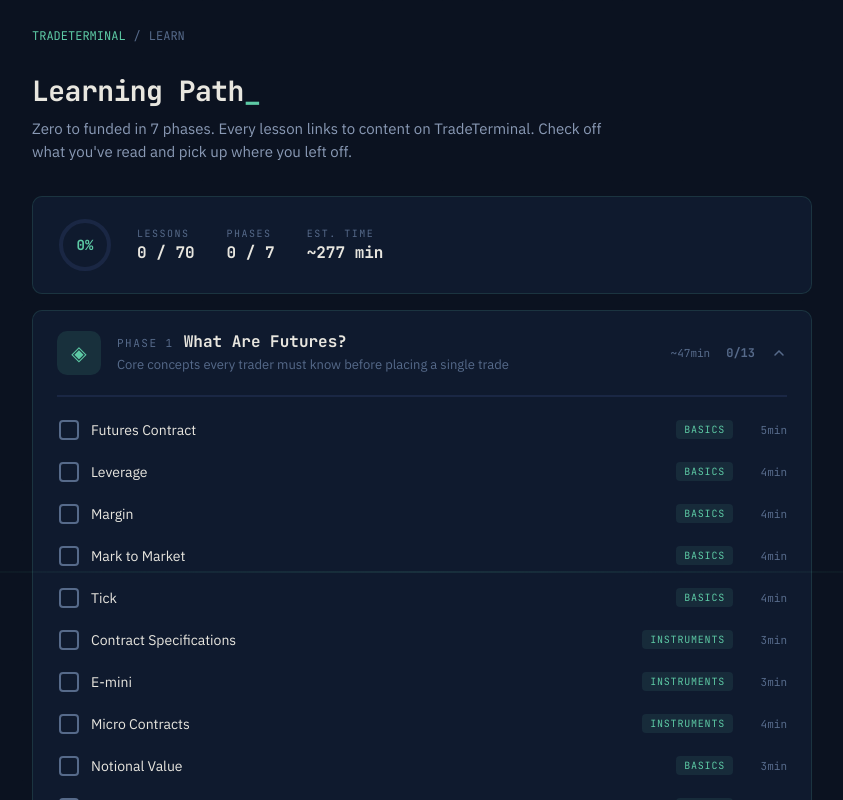
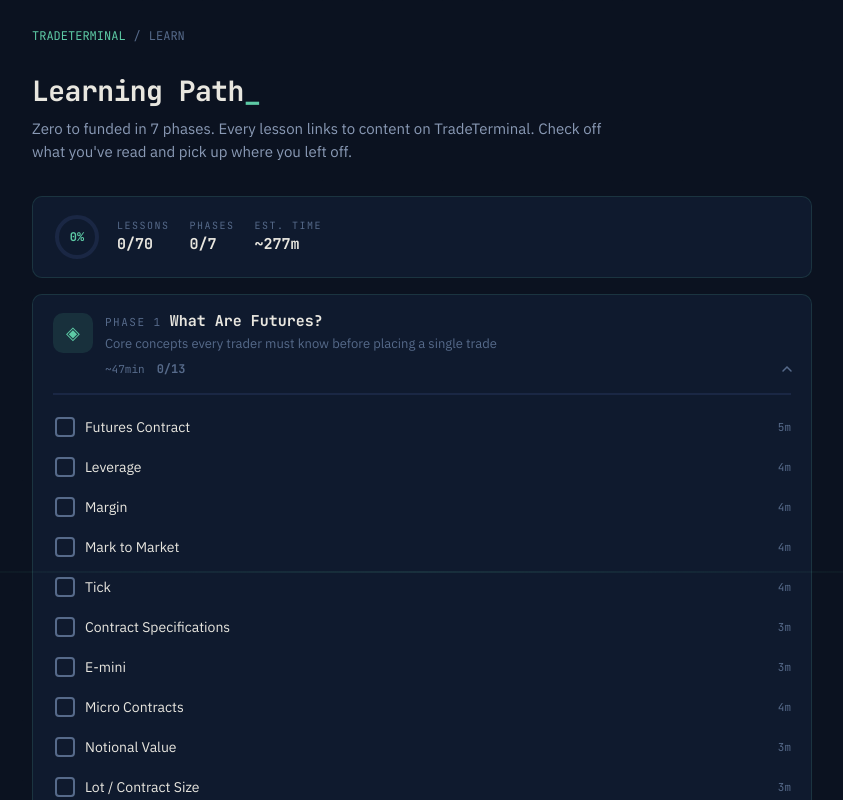
Before and after one commit to leembrandon/TradeTerminal, a Next.js app: page /learn in a window 1280 px wide. Shown: the top 800 px of the page, without its empty margins (218-1061 px from the left). Built offline with nearby package versions, Linux system fonts and the light colour scheme.

Commit message:
Update LearnClient.js

```diff
--- a/app/learn/LearnClient.js
+++ b/app/learn/LearnClient.js
@@ -134,10 +134,10 @@ function LessonRow({ lesson, completed, onToggle, index }) {
       onMouseEnter={() => setHovered(true)}
       onMouseLeave={() => setHovered(false)}
       style={{
-        display: "flex", alignItems: "center", gap: 12,
-        padding: "11px 16px", background: hovered ? C.bgCardHover : "transparent",
+        display: "flex", alignItems: "center", gap: 10,
+        padding: "10px 12px", background: hovered ? C.bgCardHover : "transparent",
         borderRadius: 6, borderLeft: `2px solid ${completed ? C.green : "transparent"}`,
-        transition: "background 0.15s",
+        transition: "background 0.15s", flexWrap: "wrap",
       }}
     >
       {/* Checkbox */}
@@ -158,10 +158,10 @@ function LessonRow({ lesson, completed, onToggle, index }) {
         )}
       </div>
 
-      {/* Clickable lesson link */}
+      {/* Clickable lesson link — takes remaining space */}
       <Link href={url} style={{
-        flex: 1, display: "flex", alignItems: "center", gap: 8,
-        textDecoration: "none", minWidth: 0,
+        flex: "1 1 0%", display: "flex", alignItems: "center", gap: 8,
+        textDecoration: "none", minWidth: 0, overflow: "hidden",
       }}>
         <span style={{
           fontFamily: F.body, fontSize: 14,
@@ -182,32 +182,12 @@ function LessonRow({ lesson, completed, onToggle, index }) {
         </svg>
       </Link>
 
-      {/* Content type badge — hover only */}
-      <span style={{
-        fontFamily: F.mono, fontSize: 9, color: C.textMuted,
-        background: `${C.textMuted}15`, padding: "2px 7px", borderRadius: 3,
-        letterSpacing: 0.8, flexShrink: 0,
-        opacity: hovered ? 1 : 0, transition: "opacity 0.15s",
-        pointerEvents: "none",
-      }}>
-        {typeLabel}
-      </span>
-
-      {/* Category pill */}
-      <span style={{
-        fontFamily: F.mono, fontSize: 10, color: catColor,
-        background: `${catColor}18`, padding: "3px 8px", borderRadius: 4,
-        textTransform: "uppercase", letterSpacing: 0.8, flexShrink: 0,
-      }}>
-        {lesson.category}
-      </span>
-
-      {/* Reading time */}
+      {/* Reading time — always visible, compact */}
       <span style={{
         fontFamily: F.mono, fontSize: 11, color: C.textMuted,
-        flexShrink: 0, minWidth: 42, textAlign: "right",
+        flexShrink: 0, whiteSpace: "nowrap",
       }}>
-        {lesson.time}min
+        {lesson.time}m
       </span>
     </div>
   );
@@ -233,27 +213,27 @@ function PhaseCard({ phase, progress, onToggleLesson, defaultExpanded }) {
       {/* Header */}
       <div onClick={() => setExpanded(!expanded)}
         style={{
-          display: "flex", alignItems: "center", gap: 16,
-          padding: "20px 24px", cursor: "pointer", userSelect: "none",
+          padding: "16px 16px 16px 20px", cursor: "pointer", userSelect: "none",
         }}>
+        <div style={{ display: "flex", alignItems: "flex-start", gap: 12 }}>
           <div style={{
-          width: 44, height: 44, borderRadius: 10,
+            width: 40, height: 40, borderRadius: 10, marginTop: 2,
             background: isComplete ? `${C.green}15` : `rgba(93,202,165,0.12)`,
             display: "flex", alignItems: "center", justifyContent: "center",
-          flexShrink: 0, fontSize: 20, color: isComplete ? C.green : C.teal,
+            flexShrink: 0, fontSize: 18, color: isComplete ? C.green : C.teal,
             transition: "all 0.3s",
           }}>
             {isComplete ? "✓" : phase.icon}
           </div>
 
           <div style={{ flex: 1, minWidth: 0 }}>
-          <div style={{ display: "flex", alignItems: "baseline", gap: 10, flexWrap: "wrap" }}>
+            <div style={{ display: "flex", alignItems: "baseline", gap: 8, flexWrap: "wrap" }}>
               <span style={{
                 fontFamily: F.mono, fontSize: 11, color: C.textMuted,
                 textTransform: "uppercase", letterSpacing: 1.5,
               }}>Phase {phase.phase}</span>
               <span style={{
-              fontFamily: F.display, fontSize: 16, color: isComplete ? C.green : C.textPrimary,
+                fontFamily: F.display, fontSize: 15, color: isComplete ? C.green : C.textPrimary,
                 fontWeight: 600,
               }}>{phase.title}</span>
             </div>
@@ -271,23 +251,27 @@ function PhaseCard({ phase, progress, onToggleLesson, defaultExpanded }) {
                 <span>Continue: {nextLesson.title}</span>
               </div>
             )}
-        </div>
-
-        <div style={{ display: "flex", alignItems: "center", gap: 16, flexShrink: 0 }}>
+            {/* Stats row — below the title so it never competes for space */}
+            <div style={{
+              display: "flex", alignItems: "center", gap: 12, marginTop: 8,
+            }}>
               <span style={{ fontFamily: F.mono, fontSize: 11, color: C.textMuted }}>~{totalTime}min</span>
               <span style={{
                 fontFamily: F.mono, fontSize: 12, fontWeight: 600,
                 color: isComplete ? C.green : pct > 0 ? C.teal : C.textMuted,
               }}>{completedCount}/{totalCount}</span>
+              <div style={{ flex: 1 }} />
               <svg width="16" height="16" viewBox="0 0 16 16"
                 style={{ transform: expanded ? "rotate(180deg)" : "rotate(0deg)", transition: "transform 0.25s ease", color: C.textMuted }}>
                 <path d="M4 6L8 10L12 6" stroke="currentColor" strokeWidth="1.5" fill="none" strokeLinecap="round" />
               </svg>
             </div>
           </div>
+        </div>
+      </div>
 
       {/* Progress bar */}
-      <div style={{ height: 2, background: C.bgSurface, margin: "0 24px" }}>
+      <div style={{ height: 2, background: C.bgSurface, margin: "0 20px" }}>
         <div style={{
           height: 2, width: `${pct}%`, background: isComplete ? C.green : C.teal,
           borderRadius: 1, transition: "width 0.4s ease",
@@ -406,38 +390,38 @@ export default function LearnClient({ learningPath }) {
       {/* Overall Progress */}
       <div style={{
         background: C.bgCard, border: `1px solid ${C.border}`, borderRadius: 10,
-        padding: "20px 24px", marginBottom: 16,
+        padding: "16px 20px", marginBottom: 16,
       }}>
-        <div style={{ display: "flex", alignItems: "center", gap: 24, flexWrap: "wrap" }}>
+        <div style={{ display: "flex", alignItems: "center", gap: 16, flexWrap: "wrap" }}>
           {/* Circular progress */}
-          <div style={{ position: "relative", width: 56, height: 56, flexShrink: 0 }}>
-            <svg width="56" height="56" viewBox="0 0 56 56" style={{ transform: "rotate(-90deg)" }}>
-              <circle cx="28" cy="28" r="24" fill="none" stroke={C.bgSurface} strokeWidth="4" />
-              <circle cx="28" cy="28" r="24" fill="none"
+          <div style={{ position: "relative", width: 48, height: 48, flexShrink: 0 }}>
+            <svg width="48" height="48" viewBox="0 0 48 48" style={{ transform: "rotate(-90deg)" }}>
+              <circle cx="24" cy="24" r="20" fill="none" stroke={C.bgSurface} strokeWidth="4" />
+              <circle cx="24" cy="24" r="20" fill="none"
                 stroke={overallPct === 100 ? C.green : C.teal} strokeWidth="4" strokeLinecap="round"
-                strokeDasharray={`${2 * Math.PI * 24}`}
-                strokeDashoffset={`${2 * Math.PI * 24 * (1 - overallPct / 100)}`}
+                strokeDasharray={`${2 * Math.PI * 20}`}
+                strokeDashoffset={`${2 * Math.PI * 20 * (1 - overallPct / 100)}`}
                 style={{ transition: "stroke-dashoffset 0.6s ease" }}
               />
             </svg>
             <div style={{
               position: "absolute", inset: 0, display: "flex", alignItems: "center", justifyContent: "center",
-              fontFamily: F.mono, fontSize: 14, fontWeight: 700,
+              fontFamily: F.mono, fontSize: 12, fontWeight: 700,
               color: overallPct === 100 ? C.green : C.teal,
             }}>{overallPct}%</div>
           </div>
 
-          <div style={{ flex: 1, display: "flex", gap: 32, flexWrap: "wrap" }}>
+          <div style={{ flex: 1, display: "flex", gap: 20, flexWrap: "wrap", minWidth: 0 }}>
             {[
-              { label: "LESSONS", value: `${completedLessons} / ${totalLessons}` },
-              { label: "PHASES", value: `${completedPhases} / ${learningPath.length}` },
-              { label: "EST. TIME", value: `~${totalTime} min` },
+              { label: "LESSONS", value: `${completedLessons}/${totalLessons}` },
+              { label: "PHASES", value: `${completedPhases}/${learningPath.length}` },
+              { label: "EST. TIME", value: `~${totalTime}m` },
             ].map((stat) => (
               <div key={stat.label}>
                 <div style={{ fontFamily: F.mono, fontSize: 10, color: C.textMuted, letterSpacing: 1.5, marginBottom: 2 }}>
                   {stat.label}
                 </div>
-                <div style={{ fontFamily: F.mono, fontSize: 16, color: C.textPrimary, fontWeight: 600 }}>
+                <div style={{ fontFamily: F.mono, fontSize: 15, color: C.textPrimary, fontWeight: 600 }}>
                   {stat.value}
                 </div>
               </div>
```
Lines whose indentation alone changed are shown as unchanged.
